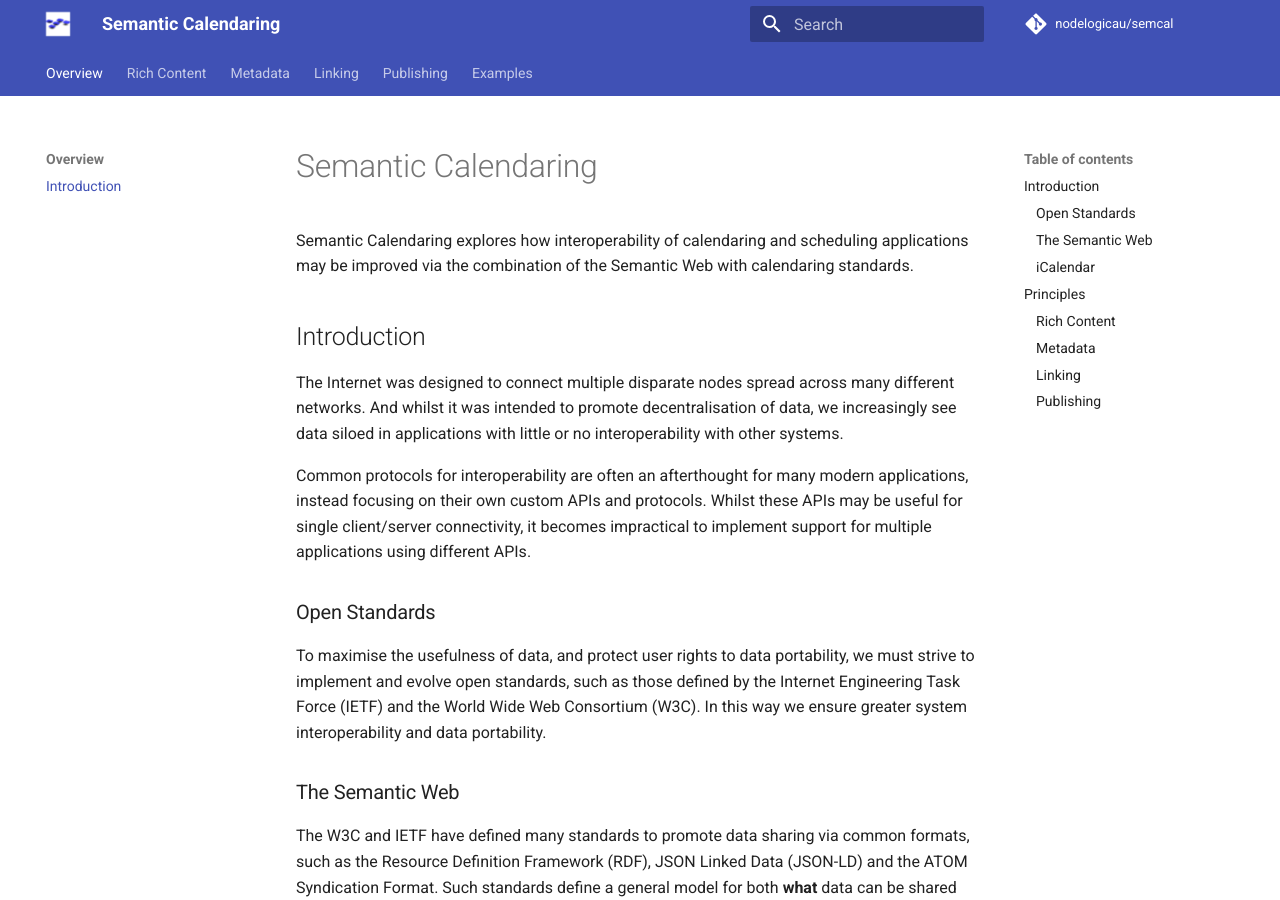
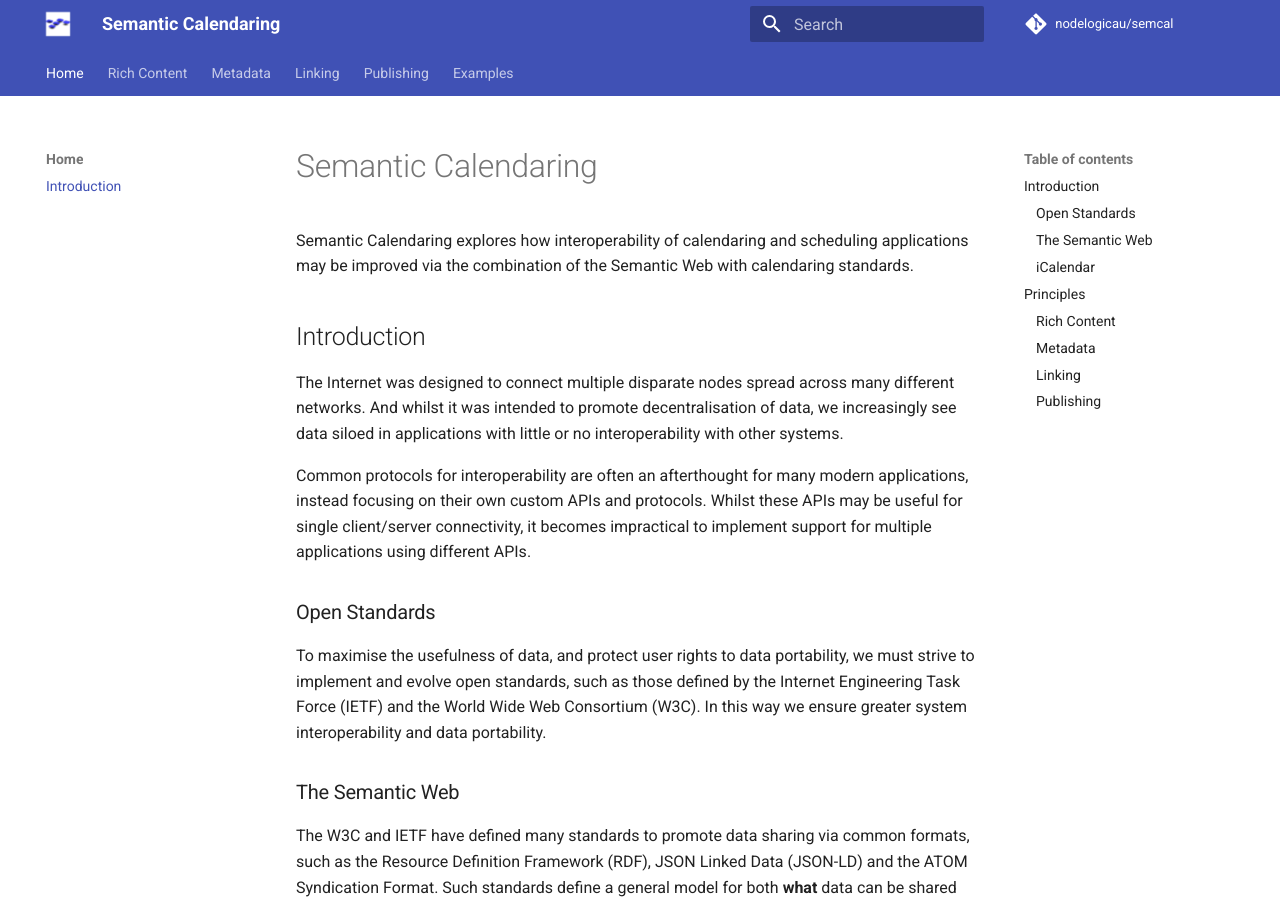
Before and after one commit to nodelogicau/semcal, an MkDocs documentation site: the page built from docs/index.md, in a window 1280 px wide and 900 px high. Built offline with MkDocs 1.6.1 and Material for MkDocs 9.7.7, drawn with Linux system fonts in a browser that asks for light colours; comment, search, counter and statistics services are not loaded; some of the changed lines change nothing that is shown.

```diff
--- a/mkdocs.yml
+++ b/mkdocs.yml
@@ -17,7 +17,7 @@
     - icon: fontawesome/brands/linkedin
       link: https://linkedin.com/in/benfortuna
 nav:
-  - Overview:
+  - Home:
     - Introduction: index.md
   - Rich Content: rich-content/index.md
   - Metadata:
```
